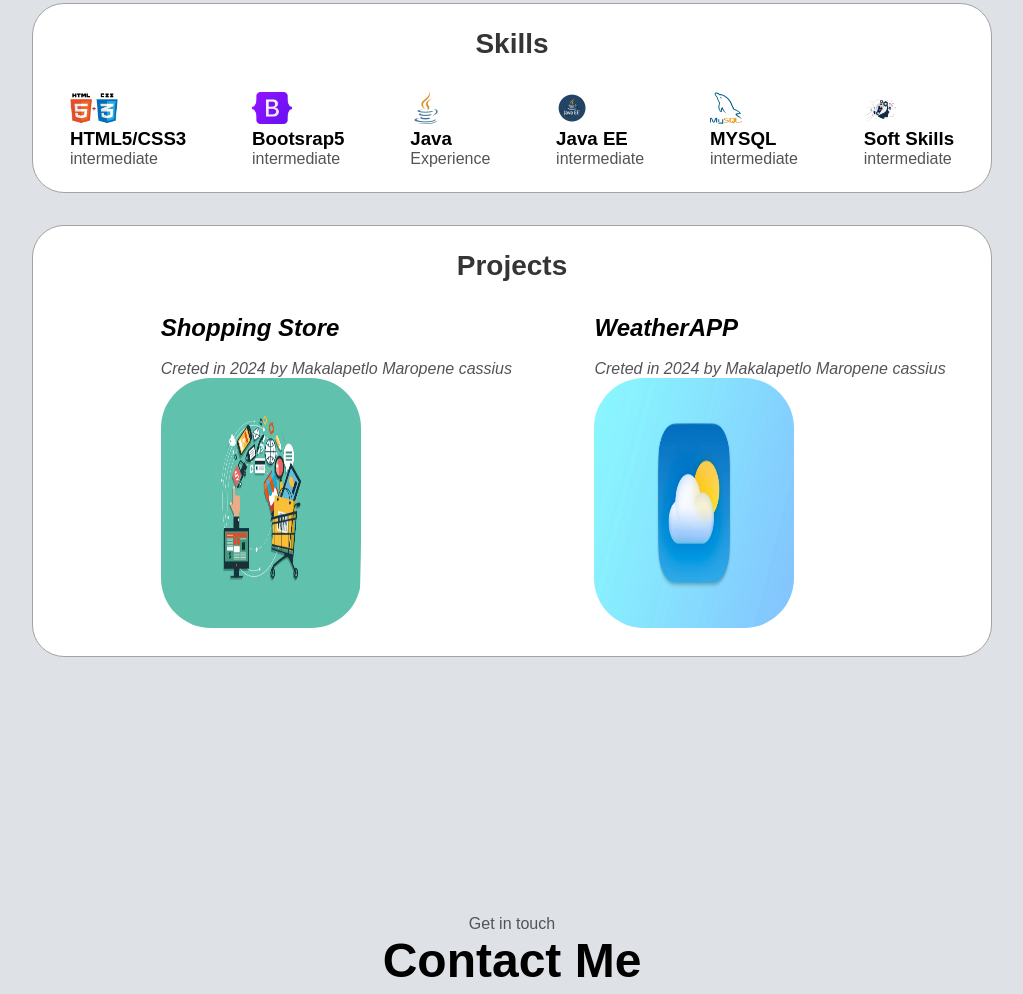
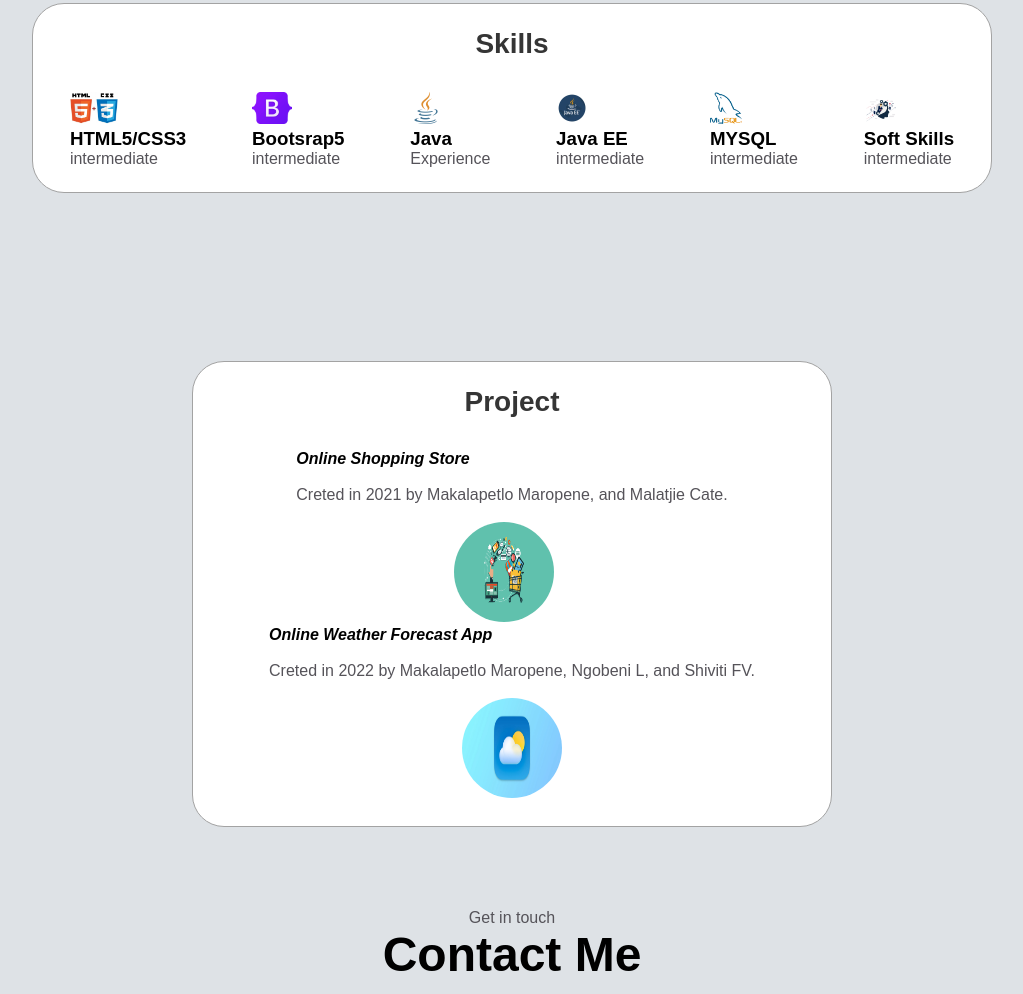
Before and after one commit to cass-us/portfolio, a plain HTML site: page index.html in a window 1280 px wide. Shown: the part 1806-2800 px from the top of the page, without its empty margins (128-1151 px from the left). Drawn offline with Linux system fonts and the light colour scheme; files whose address does not match are found by name.

Commit message:
index.html

```diff
--- a/index.html
+++ b/index.html
@@ -10,7 +10,9 @@
 <body>
   <nav id="desk-nav">
   <div class="logo">
-    <img src="/Online_portfolio-main/assets/videos/mn.png" style="width:200px; border-radius: 80px;">
+    <a href="#">
+    <img src="/Online_portfolio-main/assets/videos/MAROPENE MAKALAPETLO.png" style="width:200px; border-radius: 80px;">
+    </a>
   </div>
   <div>
     <ul class="nav-link">
@@ -44,9 +46,11 @@
 <img src="./images//cass-profile.jpg" alt="cass-profile" style="border-radius: 120px;">
 </div>
 <div class="secion_text">
+<div  class="autoType">
 <p class="section__text__p1">Hi, i'm</p>
 <h1 class="title">Makalapetlo Maropene</h1>
 <p class="section__text__p2">IT Graduate/Software Developer</p>
+</div>
 <div class="btn-container">
  <button class="btn btn-color-2" onclick="window.open('./assets/ITGraduate.pdf')">Download Resume
 </button>
@@ -151,50 +155,63 @@
 
     </div>
 </div>
+<br>
+<br>
+<br>
+<br>
 
     <!--- Updating the profile and i'm adding some projects that i have made   -->
+    <section id="contact">
         <div class="experience-details-container">
             <div class="about-contianers">
                 <div class="details-container">
-        <h2 class="experience-sub-title">  Projects </h2>
+                <h2 class="experience-sub-title">  Project </h2>
                 <div class="article-container">
                     <article>
-            </article>
-
                     <div class="paragraph22">
-                    <h1>Shopping Store</h1>
+                    <h1>Online Shopping Store</h1>
+                    </div>
                     <br>
-                    <p>Creted in 2024 by Makalapetlo Maropene cassius
-
+                    <p class="p2">Creted in 2021 by Makalapetlo Maropene,
+                        and Malatjie Cate.
                     </p>
+                    <br>
+                    <div class="btn-container">
           <a href="https://final-html-css-js-project.vercel.app/">
-                        <img src="./images/breath.png" class="project-img" style="width:200px; height:250px; border-radius: 50px;">
+                                <img src="./images/breath.png" class="project-img" style="width:100px; height:100px; border-radius: 50px;">
                             </a>
+                       <br>
+                    <br>
                 </div>
             </article>
-        </article>
+                </div>
 
-        <div  class="paragraph22">
-            <h1> WeatherAPP </h1>
+                <div class="article-container">
+                    <article>
+                    <div class="paragraph22">
+
+                    <h1>Online Weather Forecast App</h1>
+                    </div>
                     <br>
-            <p>Creted in 2024 by Makalapetlo Maropene cassius
-
+                    <p class="p2">Creted in 2022 by Makalapetlo Maropene,
+                        Ngobeni L,
+                        and Shiviti FV.
                     </p>
+                    <br>
+                    </div>
+                    <div class="btn-container">
                    <a href="https://vercel.com/cassiusmaropene-gmailcom/weather-app">
-                <img src="./images/weatherApp.webp" class="project-img" style="width:200px; height:250px; border-radius: 50px;">
+                        <img src="./images/weatherApp.webp" class="project-img" style="width:100px; height:100px; border-radius: 50px;">
                   </a>
                  </div>
             </article>
                 </div>
-
             </div>
         </div>
-<!---    <p><a href="mailto:examplemail@gmail.com">Example@gmail.com</a></p>-->
+        </div>
         </section>
     <br>
-<br>
-<br>
-<section id="contact">
+<section id="contact2">
     <p class="section__text__p1">Get in touch</p>
     <h1 class="title">Contact Me</h1>
     <div class="contact-info-upper-container">
@@ -222,14 +239,18 @@
         <div class="article-container">
             <article>
             <div class="paragraph22">
-            <h1>Second year Final Network Project 2021</h1>
+            <h1>Second Final Network Project 2021 Packet Tracer</h1>
+            </div>
             <br>
-            <p>Creted in 2021 by Makalapetlo Maropene,
+            <p class="p2">Creted in 2021 by Makalapetlo Maropene,
                 and Malatjie Cate.
             </p>
+            <br>
             <div class="btn-container">
             <button class="btn btn-color-2" onclick="window.open('./assets/Files/DOCUMANTATION.docx')">Download Project
             </button>
+            <br>
+            <br>
         </div>
     </article>
         </div>
@@ -237,14 +258,18 @@
         <div class="article-container">
             <article>
             <div class="paragraph22">
-            <h1>3rd year Final Distributed Systems Project 2022
+
+            <h1>Distributed Systems Project 2022
                 Dijkstra’s algorithm
             </h1>
+            </div>
             <br>
-            <p>Creted in 2022 by Makalapetlo Maropene,
+            <p class="p2">Creted in 2022 by Makalapetlo Maropene,
                 Ngobeni L,
                 and Shiviti FV.
             </p>
+            <br>
+            </div>
             <div class="btn-container">
             <button class="btn btn-color-2" onclick="window.open('./assets/Files/ANONYMOUS DSA30AT PROJECT.docx')">Download Project
             </button>
@@ -269,5 +294,6 @@
     <p>Copyright &#169: 2023 Makalapetlo Maropene All Rights Reserved </p>
 </footer>
 <script src="script.js"></script>
+
 </body>
 </html>
```
Lines whose indentation alone changed are shown as unchanged.
